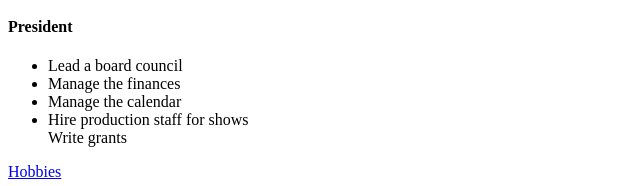
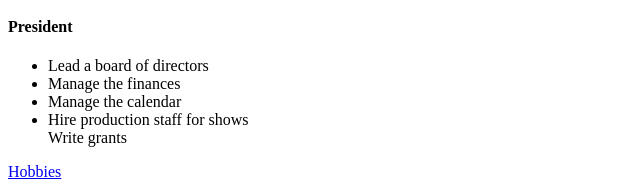
Before and after one commit to kelison50/Resume, a plain HTML site: page index.html in a window 1280 px wide. Shown: the part 2090-2276 px from the top of the page, 0-640 px from the left. Drawn offline with Linux system fonts and the light colour scheme.

Commit message:
Add files via upload

```diff
--- a/index.html
+++ b/index.html
@@ -103,7 +103,7 @@
     <h3>Lehi Arts Council</h3>
     <h4>President</h4>
     <ul>
-        <li>Lead a board council</li>
+        <li>Lead a board of directors</li>
         <li>Manage the finances</li>
         <li>Manage the calendar</li>
         <li>Hire production staff for shows</li>
```
